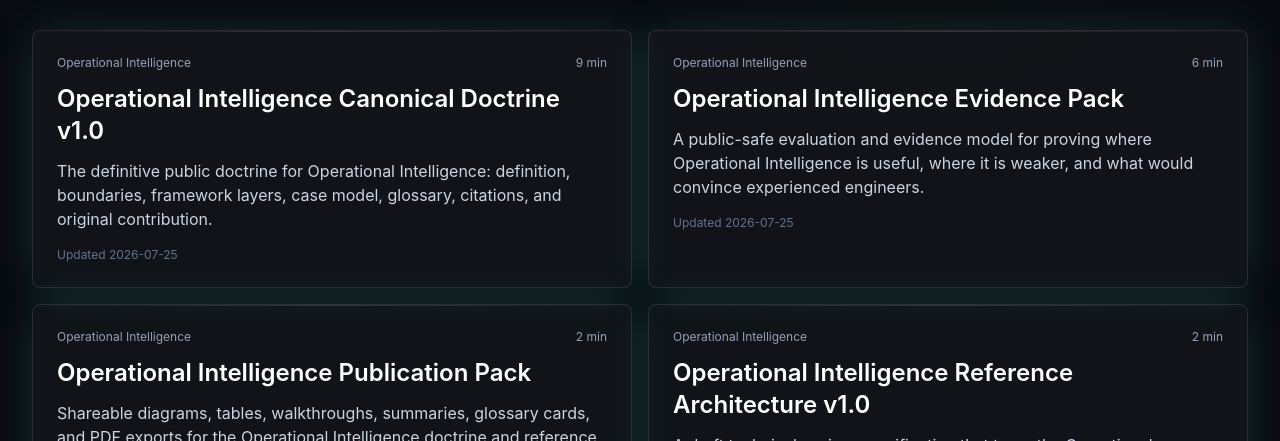
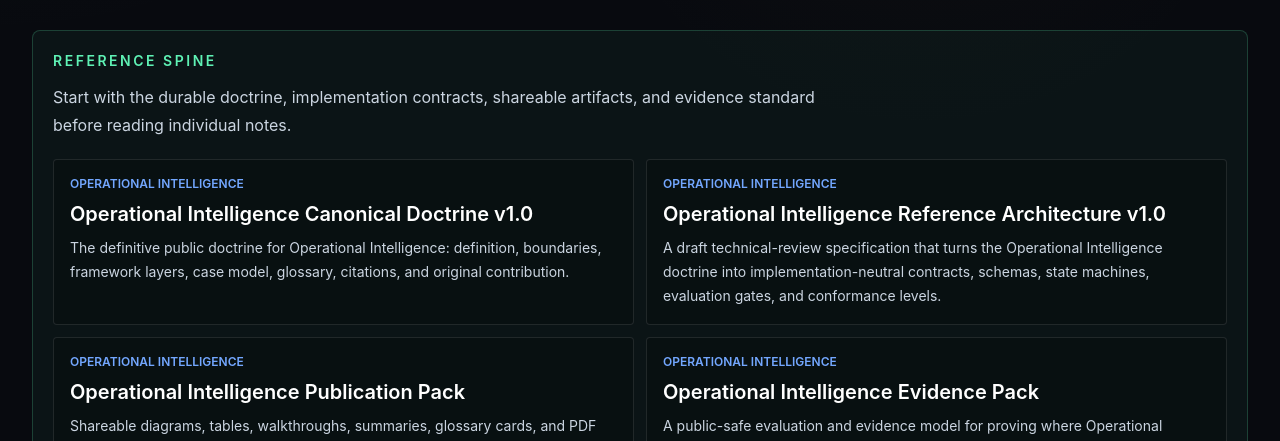
Before and after one commit to rseri17-code/seri-ai, a Next.js app: page /wiki in a window 1280 px wide. Shown: the part 511-952 px from the top of the page. Built offline with nearby package versions, Linux system fonts and the light colour scheme; no server answers.

Commit message:
Add wiki reference spine

```diff
--- a/app/wiki/page.tsx
+++ b/app/wiki/page.tsx
@@ -14,11 +14,34 @@ export const metadata: Metadata = {
 export default function WikiPage() {
   const notes = getPublishedWikiNotes();
   const sources = buildPublicSourceIndex();
+  const referenceSpine = [
+    "operational-intelligence-canonical-doctrine",
+    "operational-intelligence-reference-architecture",
+    "operational-intelligence-publication-pack",
+    "operational-intelligence-evidence-pack"
+  ];
+  const spineNotes = referenceSpine.flatMap((slug) => {
+    const note = notes.find((item) => item.slug === slug);
+    return note ? [note] : [];
+  });
 
   return (
     <Section eyebrow="Public wiki" title="Approved public notes for the Operational Intelligence body of work." level="h1">
       <div className="mb-8">
         <EmailCapture />
+      </div>
+      <div className="mb-10 rounded-lg border border-mint/20 bg-mint/[0.045] p-5">
+        <p className="text-sm font-semibold uppercase tracking-[0.18em] text-mint">Reference spine</p>
+        <p className="mt-3 max-w-3xl leading-7 text-slate-300">Start with the durable doctrine, implementation contracts, shareable artifacts, and evidence standard before reading individual notes.</p>
+        <div className="mt-5 grid gap-3 md:grid-cols-2">
+          {spineNotes.map((note) => (
+            <Link key={note.slug} href={note.url} className="rounded border border-white/10 bg-black/20 p-4 transition hover:border-mint/40">
+              <p className="text-xs font-semibold uppercase text-signal">{note.category}</p>
+              <h2 className="mt-2 text-xl font-semibold text-white">{note.title}</h2>
+              <p className="mt-2 text-sm leading-6 text-slate-300">{note.description}</p>
+            </Link>
+          ))}
+        </div>
       </div>
       <div className="mb-10 grid gap-4 md:grid-cols-2">
         {notes.map((note) => (
--- a/public/eval-report.json
+++ b/public/eval-report.json
@@ -679,7 +679,7 @@
     "The knowledge base intentionally excludes confidential implementation details, so some questions will be refused or marked uncovered.",
     "Richer answer scoring should add model-judged qualitative grading once production AI keys are configured."
   ],
-  "generatedAt": "2026-07-26T03:26:53.932Z",
+  "generatedAt": "2026-07-26T03:33:17.864Z",
   "fixtureCount": 62,
   "passingFixtures": 62
 }
```
Also changed, not shown: scripts/validate-content-coherence.mjs (+14 -0 lines).
